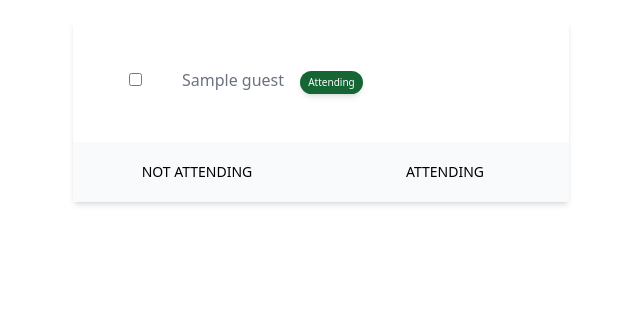
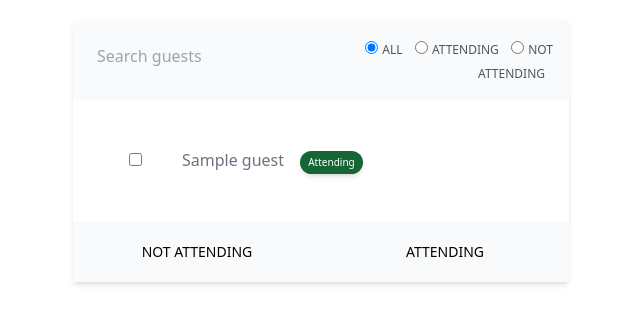
Before and after one commit to forrest-bajbek/django-party, a Django app: page /party/00000000-0000-0000-0000-000000000001/guests/ in a window 1280 px wide. Shown: the part 64-388 px from the top of the page, without its empty margins (319-959 px from the left). Run offline with Django 4.2, Linux system fonts and the light colour scheme; a user stored in the database is signed in; tables that the repository leaves empty hold one stand-in row (values such as "Sample post"); some libraries are stand-ins or nearby versions.

Commit message:
Added more advanced filter for guests

```diff
--- a/party/templates/party/guest_list/page_guest_list.html
+++ b/party/templates/party/guest_list/page_guest_list.html
@@ -2,6 +2,33 @@
 
 {% block content %}
   <div class="w-2/5 bg-white shadow-md m-auto">
+    <form
+      hx-post="{% url 'partial_filter_guests' party_id %}"
+      hx-trigger="keyup delay:500ms from:#guest_search, search, change from:#attending_filter"
+      hx-target="#guests"
+    >
+      <div class="bg-gray-50 p-4 grid grid-cols-2">
+        <div>
+          <input
+            type="search"
+            class="p-2 bg-transparent border-x-transparent border-t-transparent border-b-gray-400 focus:border-x-transparent focus:border-t-transparent focus:border-b-gray-600 focus:ring-0"
+            placeholder="Search guests"
+            id="guest_search"
+            name="guest_search"
+          >
+        </div>
+        <div class="text-right" id="attending_filter">
+          <input type="radio" id="all" name="attending_filter" value="all" checked>
+          <label for="all" class="uppercase text-xs text-gray-600 pr-2">All</label>
+
+          <input type="radio", id="attending" name="attending_filter" value="attending">
+          <label for="attending" class="uppercase text-xs text-gray-600 pr-2">Attending</label>
+
+          <input type="radio", id="not_attending" name="attending_filter" value="not_attending">
+          <label for="not_attending" class="uppercase text-xs text-gray-600 pr-2">Not Attending</label>
+        </div>
+      </div>
+    </form>
     <form class="table text-left text-gray-500 table-fixed min-w-fit p-8" id="guest-form">
       <div class="table-row-group" id="guests">
         {% include 'party/guest_list/partial_guest_list.html' %}
--- a/party/urls.py
+++ b/party/urls.py
@@ -77,6 +77,11 @@ guest_list_urlpatterns = [
         views.mark_not_attending_partial,
         name="partial_mark_not_attending",
     ),
+    path(
+        "party/<uuid:party_uuid>/guests/filter/",
+        views.filter_guests_partial,
+        name="partial_filter_guests",
+    ),
 ]
 
 urlpatterns = (
--- a/party/views/__init__.py
+++ b/party/views/__init__.py
@@ -7,6 +7,7 @@ from .gift_registry_views import (
 )
 from .guest_list_views import (
     GuestListPage,
+    filter_guests_partial,
     mark_attending_partial,
     mark_not_attending_partial,
 )
@@ -33,4 +34,5 @@ __all__ = [
     "GuestListPage",
     "mark_attending_partial",
     "mark_not_attending_partial",
+    "filter_guests_partial",
 ]
--- a/party/views/guest_list_views.py
+++ b/party/views/guest_list_views.py
@@ -49,3 +49,52 @@ def mark_not_attending_partial(request, party_uuid):
         "party/guest_list/partial_guest_list.html",
         {"guests": guests},
     )
+
+
+def filter_attending(party_id, **kwargs):
+    return Guest.objects.filter(party_id=party_id, attending=True)
+
+
+def filter_not_attending(party_id, **kwargs):
+    return Guest.objects.filter(party_id=party_id, attending=False)
+
+
+def filter_attending_and_search(party_id, **kwargs):
+    return Guest.objects.filter(party_id=party_id, attending=True, name__icontains=kwargs["search_text"])
+
+
+def filter_not_attending_and_search(party_id, **kwargs):
+    return Guest.objects.filter(party_id=party_id, attending=False, name__icontains=kwargs["search_text"])
+
+
+def filter_search(party_id, **kwargs):
+    return Guest.objects.filter(party_id=party_id, name__icontains=kwargs["search_text"])
+
+
+def filter_default(party_id, **kwargs):
+    return Guest.objects.filter(party_id=party_id)
+
+
+QUERY_FILTERS = {
+    ("attending", False): filter_attending,
+    ("not_attending", False): filter_not_attending,
+    ("attending", True): filter_attending_and_search,
+    ("not_attending", True): filter_not_attending_and_search,
+    ("all", True): filter_search,
+}
+
+
+@require_http_methods(["POST"])
+def filter_guests_partial(request, party_uuid):
+    attending_filter = request.POST.get("attending_filter")
+    search_text = request.POST.get("guest_search")
+
+    query_filter = QUERY_FILTERS.get((attending_filter, bool(search_text)), filter_default)
+
+    guests = query_filter(party_id=party_uuid, search_text=search_text)
+
+    return render(
+        request,
+        "party/guest_list/partial_guest_list.html",
+        {"guests": guests},
+    )
--- a/party/views/party_list_views.py
+++ b/party/views/party_list_views.py
@@ -11,6 +11,6 @@ class PartyListPage(LoginRequiredMixin, ListView):
     context_object_name = "parties"
 
     def get_queryset(self):
-        return Party.objects.filter(
-            organizer=self.request.user, party_date__gte=datetime.date.today()
-        ).order_by("party_date")
+        return Party.objects.filter(organizer=self.request.user, party_date__gte=datetime.date.today()).order_by(
+            "party_date"
+        )
```
Also changed, not shown: party/tests/test_gift_registry.py (+1 -3 lines), party/tests/test_guest_list.py (+40 -0 lines).
